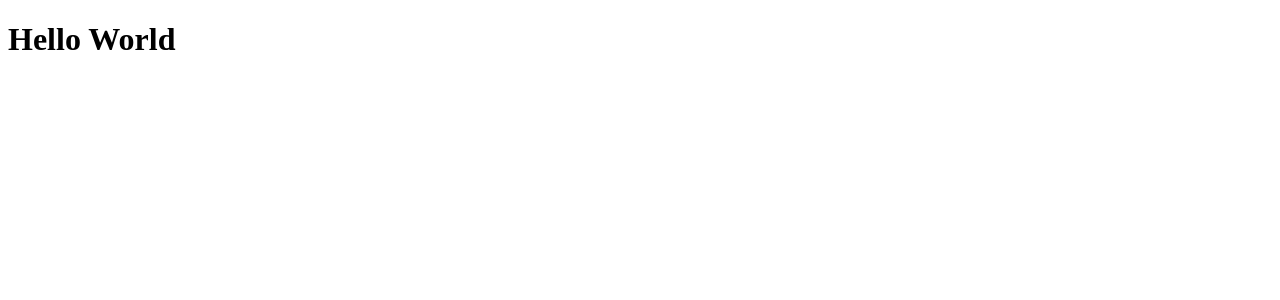
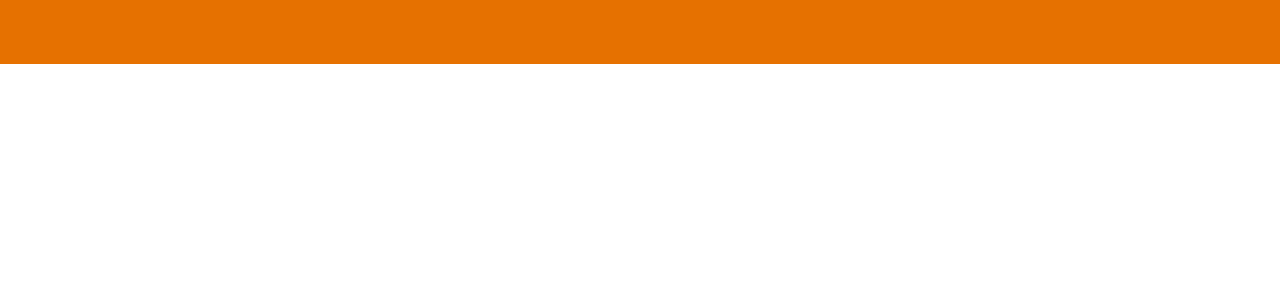
Before and after one commit to luigiminardim/supermercado, a Next.js app: page / in a window 1280 px wide. Shown: the top 300 px of the page. Built offline with nearby package versions, Linux system fonts and the light colour scheme.

Commit message:
Chakra-UI working.

```diff
--- a/package.json
+++ b/package.json
@@ -8,11 +8,17 @@
     "start": "next start"
   },
   "dependencies": {
+    "@babel/core": "^7.0.0",
+    "@chakra-ui/react": "^1.3.4",
+    "@emotion/react": "^11.1.5",
+    "@emotion/styled": "^11.1.5",
+    "framer-motion": "^3.10.6",
     "next": "10.0.9",
     "react": "17.0.1",
     "react-dom": "17.0.1"
   },
   "devDependencies": {
+    "@chakra-ui/cli": "^1.2.1",
     "@types/node": "^14.14.35",
     "@types/react": "^17.0.3",
     "@typescript-eslint/eslint-plugin": "^4.18.0",
--- a/pages/_app.tsx
+++ b/pages/_app.tsx
@@ -1,3 +1,12 @@
-export default function MyApp({ Component, pageProps }) {
-  return <Component {...pageProps} />;
+import { ChakraProvider } from '@chakra-ui/react';
+import { ThemeProvider } from '../src/contexts/ThemeProvider/ThemeProvider';
+
+function MyApp({ Component, pageProps }) {
+  return (
+    <ThemeProvider>
+      <Component {...pageProps} />
+    </ThemeProvider>
+  );
 }
+
+export default MyApp;
--- a/pages/index.tsx
+++ b/pages/index.tsx
@@ -1,3 +1,5 @@
+import { Box } from "@chakra-ui/layout";
+
 export default function Home() {
-  return <h1>Hello World</h1>;
+  return <Box w="full" h="16" background="primary"/>;
 }
--- /dev/null
+++ b/src/contexts/ThemeProvider/ThemeProvider.tsx
@@ -0,0 +1,11 @@
+import { ReactNode } from "react";
+import { ChakraProvider } from "@chakra-ui/react";
+import { lightTheme } from "./lightTheme";
+
+type ThemeProviderProps = {
+  children: ReactNode;
+};
+
+export function ThemeProvider({ children }: ThemeProviderProps) {
+  return <ChakraProvider theme={lightTheme}>{children}</ChakraProvider>;
+}
--- /dev/null
+++ b/src/contexts/ThemeProvider/lightTheme.ts
@@ -0,0 +1,17 @@
+import { extendTheme } from "@chakra-ui/react";
+
+export const lightTheme = extendTheme({
+  colors: {
+    primary: "#e67100",
+    primaryLight: "#ffa13f",
+    primaryDark: "#ad4300",
+    onPrimary: "#000",
+    secondary: "#006703",
+    secondaryLight: "#439636",
+    secondaryDark: "#003b00",
+    onSecondary: "#fff",
+    background: "#666666"
+  },
+});
+
+export default lightTheme;
```
Also changed, not shown: 2 other files (tests, documents, lock files or other folders).
